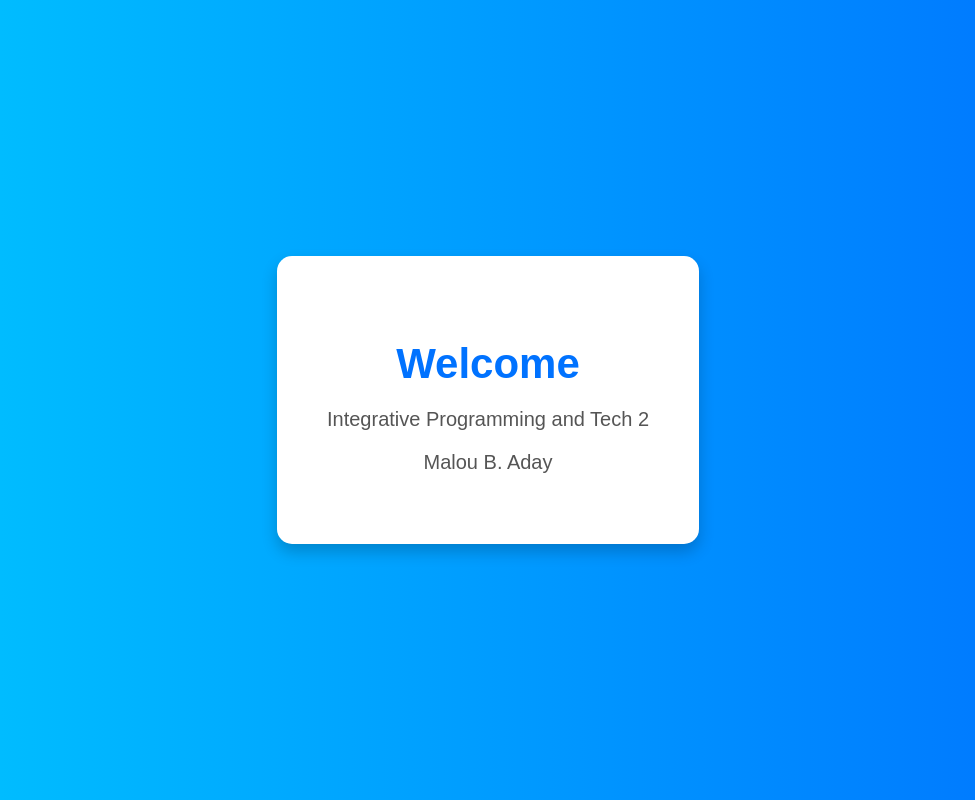
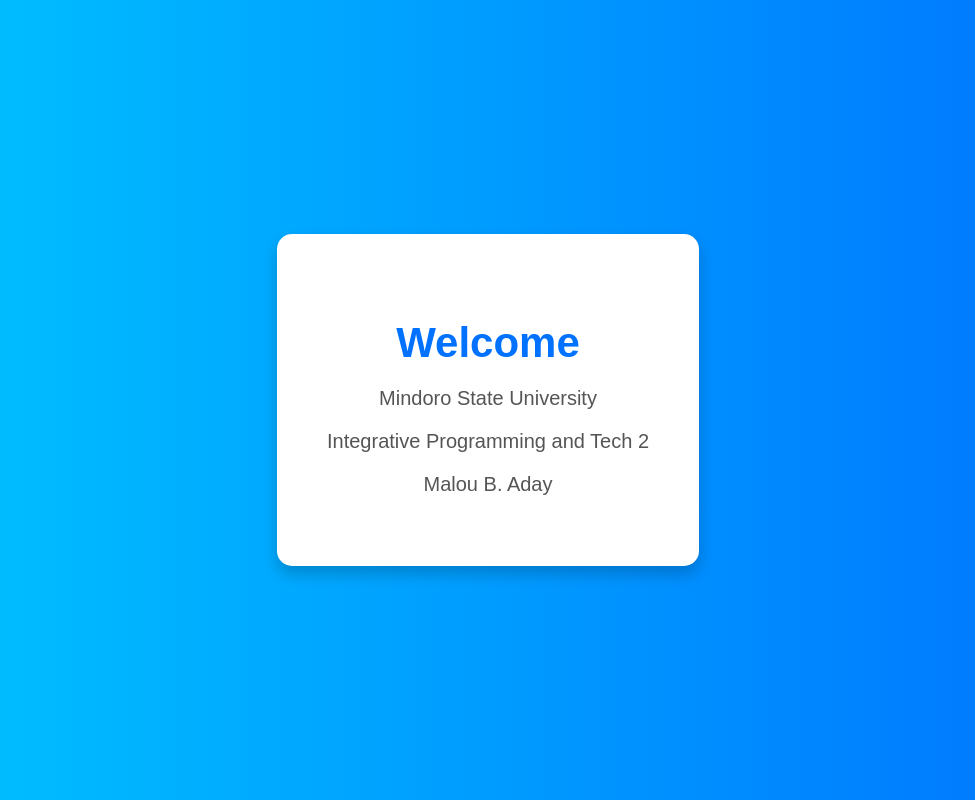
Before and after one commit to Marc-Andrei-Santos/Git_Backup_Branching, a plain HTML site: page index.html in a window 1280 px wide. Shown: the whole page, without its empty margins (152-1127 px from the left). Drawn offline with Linux system fonts and the light colour scheme.

Commit message:
This is Branch 2

```diff
--- a/index.html
+++ b/index.html
@@ -41,6 +41,7 @@
 
     <div class="container">
         <h2>Welcome</h2>
+        <p>Mindoro State University</p>
         <p>Integrative Programming and Tech 2</p>
         <p>Malou B. Aday</p>
     </div>
```
